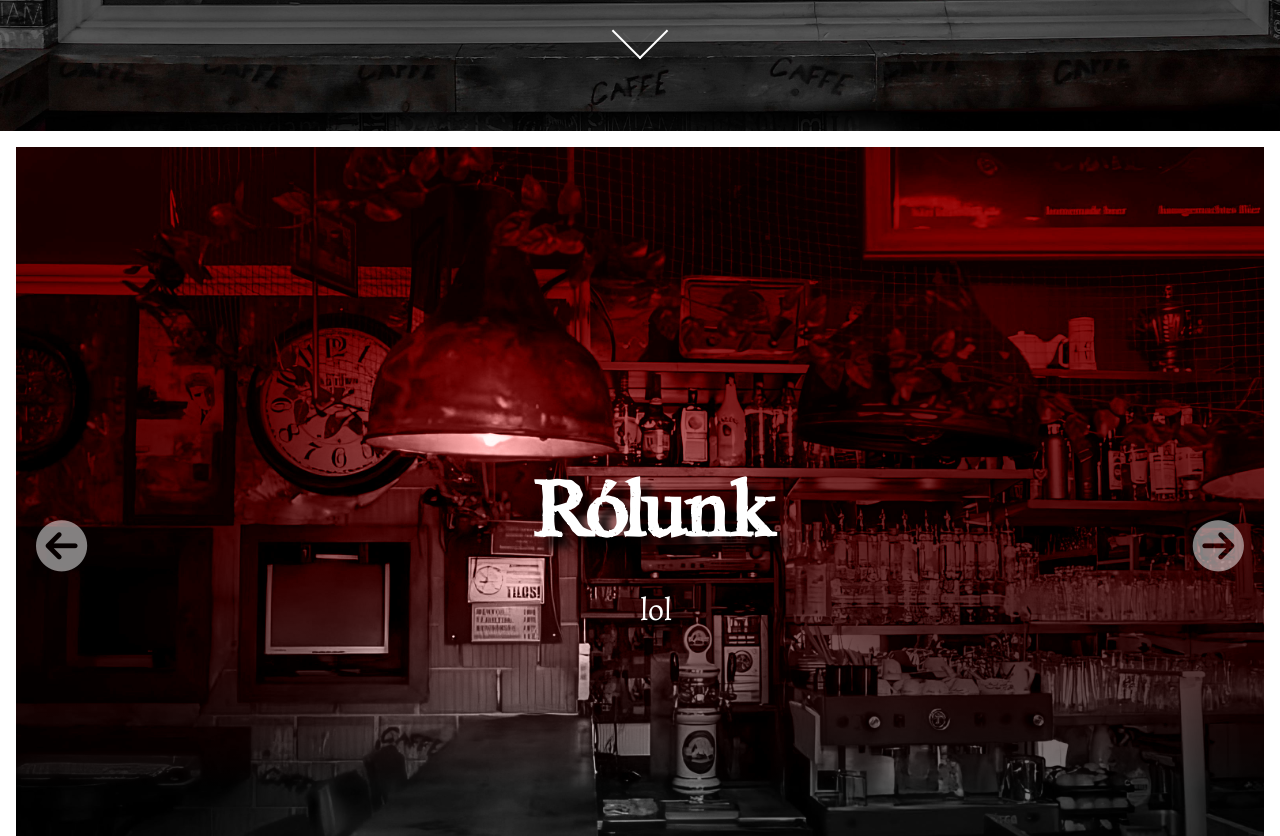
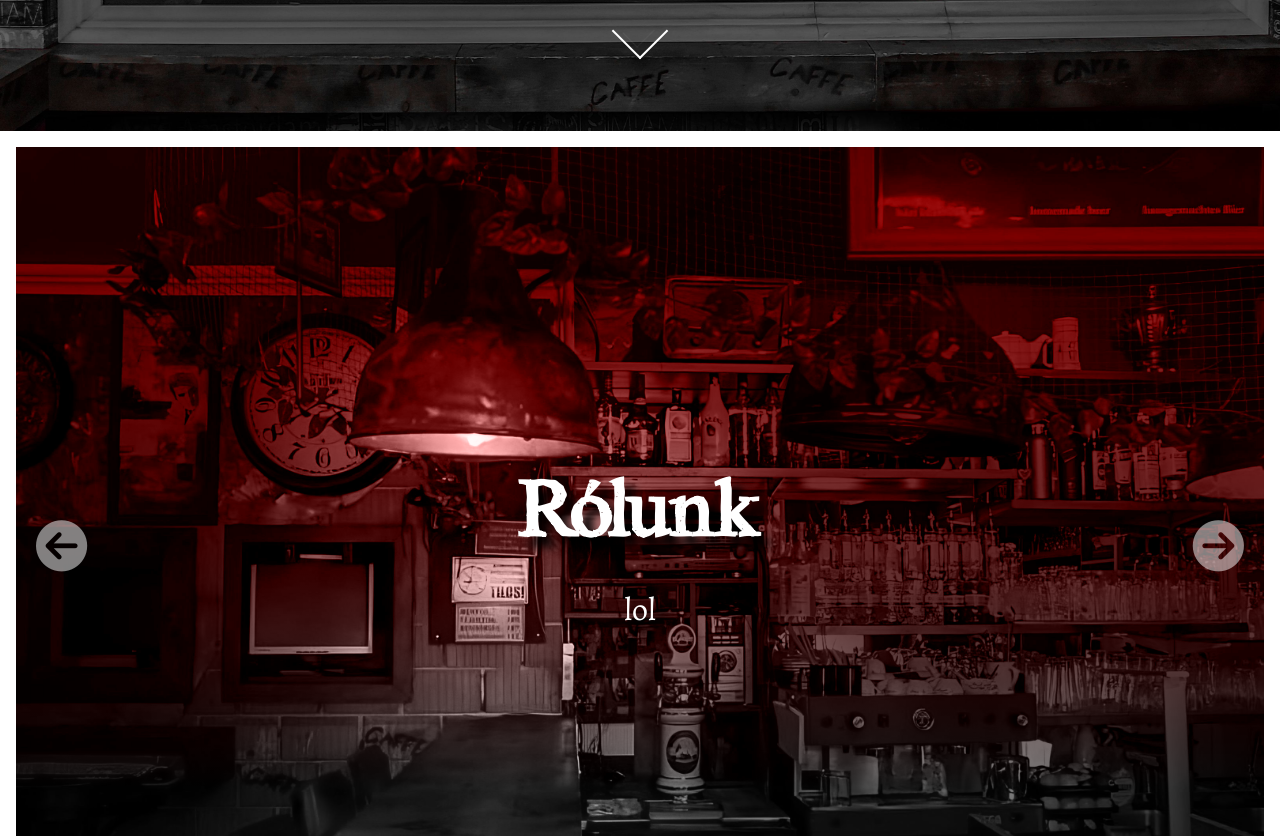
Before and after one commit to suha04/CoffeinCaffeV2, a plain HTML site: page index.html in a window 1280 px wide. Shown: the part 669-1505 px from the top of the page. Drawn offline with Linux system fonts and the light colour scheme; grey boxes are pictures that could not be loaded.

Commit message:
slideshowperfect

```diff
--- a/assets/css/style.css
+++ b/assets/css/style.css
@@ -284,7 +284,7 @@ main
 }
 .slide {
   flex-shrink: 0;
-  width: 100vw;
+  width: 100%;
   height: 100%;
 }
 .nyil {
--- a/assets/js/function.js
+++ b/assets/js/function.js
@@ -37,11 +37,11 @@ window.onscroll = function() {
 
 const carousel = document.querySelector('.carousel');
 const slides = carousel.querySelector('.slides');
-let slideWidth = window.innerWidth;
+let slideWidth = 100;
 let currentSlide = 0;
 
 function goToSlide(slide) {
-  slides.style.transform = `translateX(-${slide * slideWidth}px)`;
+  slides.style.transform = `translateX(-${slide * slideWidth}%)`;
   currentSlide = slide;
   setActiveClass();
 }
```
Also changed, not shown: index.html (+1 -0 lines).
